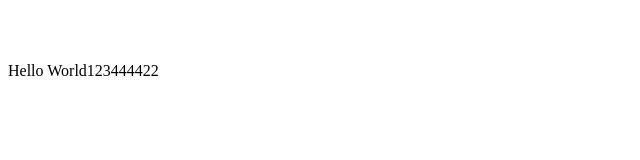
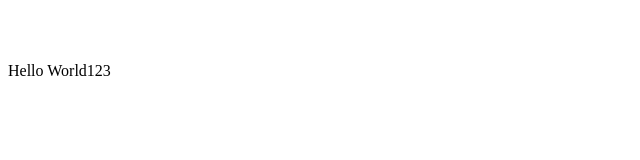
Before and after one commit to lfz9527/react-template-cur, a React app: page / in a window 1280 px wide. Shown: the top 160 px of the page, without its empty margins (0-640 px from the left). Built offline with nearby package versions, Linux system fonts and the light colour scheme.

Commit message:
fix: 代码提交校验测试

```diff
--- a/src/app.tsx
+++ b/src/app.tsx
@@ -5,7 +5,7 @@ const App = () => {
     return (
         <>
             <SvgIcon svgName={'close'} color='red' />
-            <div>Hello World123444422</div>
+            <div>Hello World123</div>
         </>
     )
 }
```
